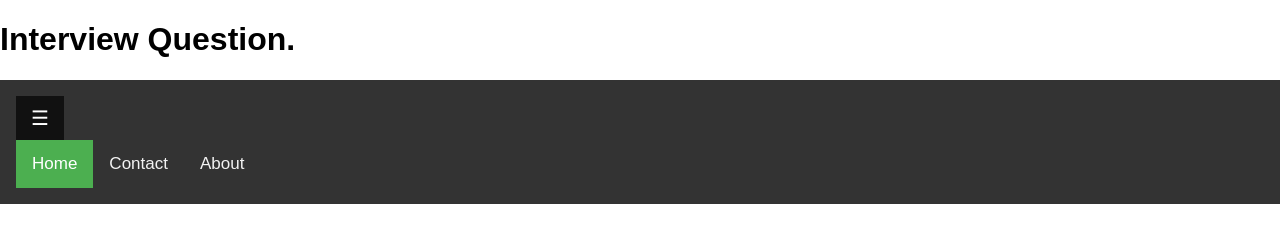
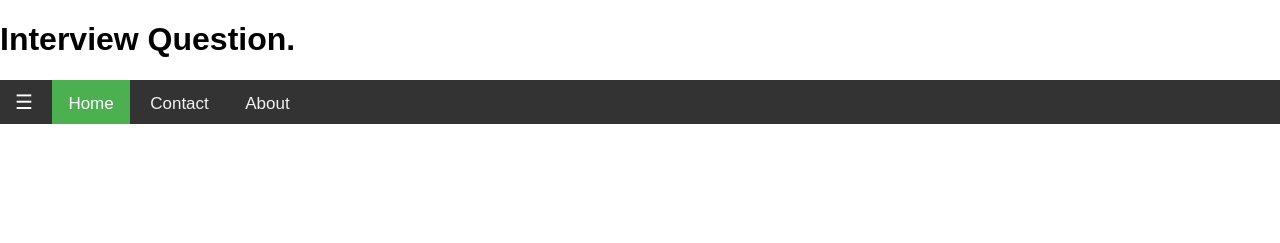
Before and after one commit to vikashchaudhary16/InterviewQAndA, a plain HTML site: page index.html in a window 1280 px wide. Drawn offline with Linux system fonts and the light colour scheme.

Commit message:
Update index.html

```diff
--- a/index.html
+++ b/index.html
@@ -15,7 +15,7 @@
     }
 
     .topnav a {
-      float: left;
+      /*float: left;*/
       color: #f2f2f2;
       text-align: center;
       padding: 14px 16px;
@@ -75,7 +75,7 @@
 .openbtn {
   font-size: 20px;
   cursor: pointer;
-  background-color: #111;
+  background-color: #333;
   color: white;
   padding: 10px 15px;
   border: none;
@@ -85,10 +85,11 @@
   background-color: #444;
 }
 
+/*
 #main {
   transition: margin-left .5s;
   padding: 16px;
-}
+} */
 
 /* On smaller screens, where height is less than 450px, change the style of the sidenav (less padding and a smaller font size) */
 @media screen and (max-height: 450px) {
@@ -98,11 +99,10 @@
 </style>
 </head>
 <body>
+    <div id="main" >
   <h1>Interview Question.</h1>
-  <div id="main" class="topnav">
-        <div>
-  <button class="openbtn" onclick="openNav()">☰</button>
-</div>
+  <div class="topnav">
+        <button class="openbtn" onclick="openNav()">☰</button>
         <a class="active" href="index.html">Home</a>
         <a href="contact.html">Contact</a>
         <a href="about.html">About</a>
@@ -114,7 +114,7 @@
   <a href="#">Clients</a>
   <a href="#">Contact</a>
 </div>
-
+</div>
 <script>
 function openNav() {
   document.getElementById("mySidebar").style.width = "250px";
```
